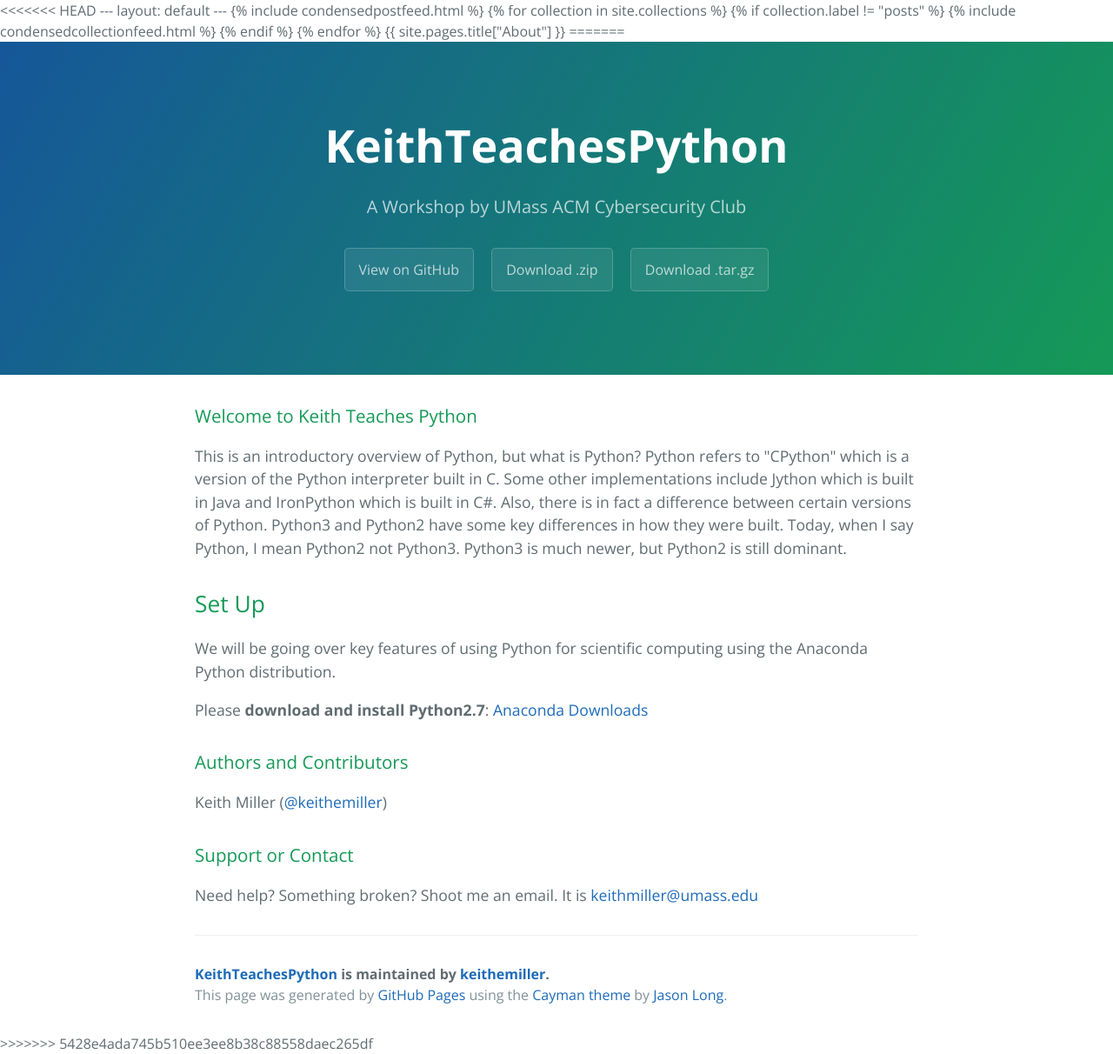
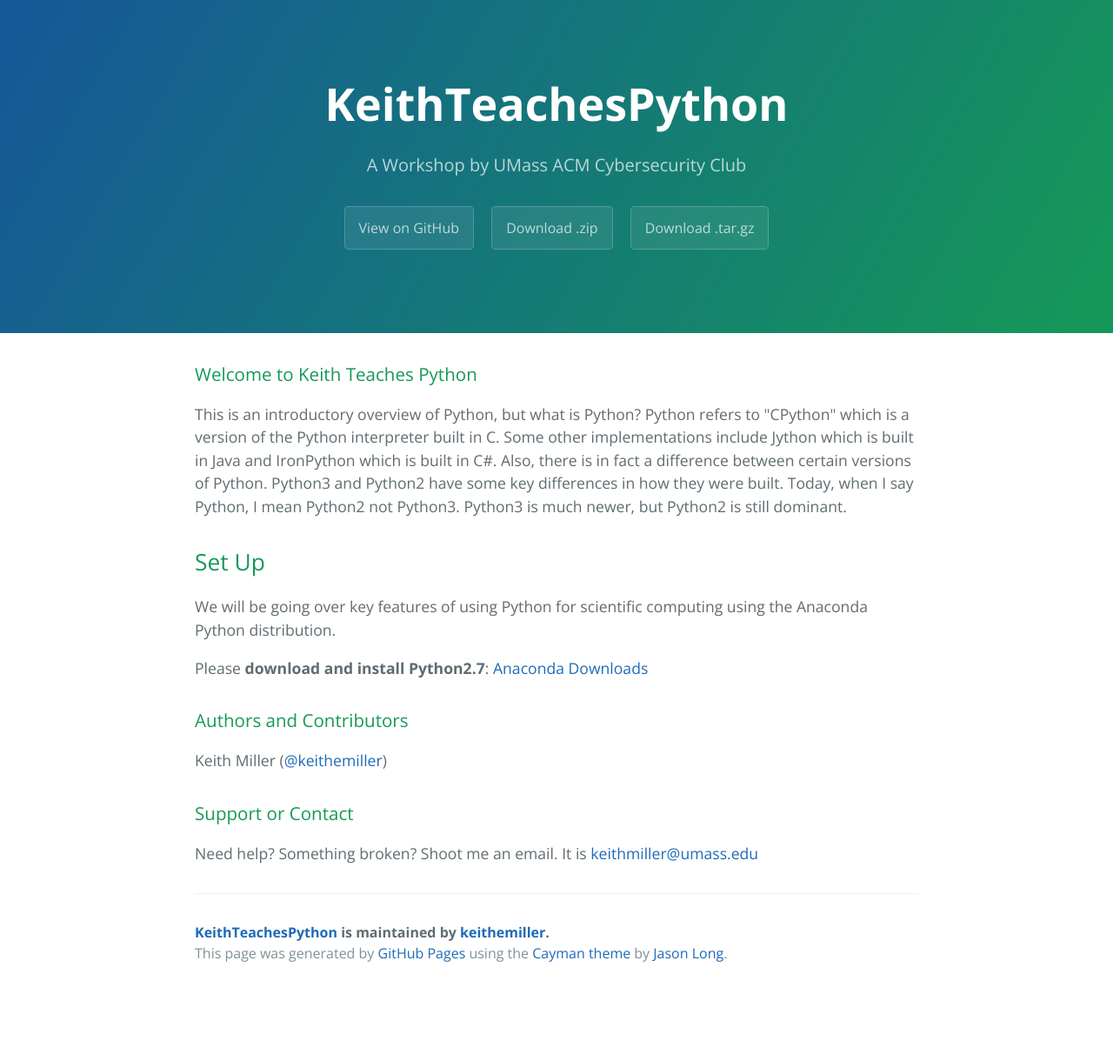
Before and after one commit to keithemiller/KeithTeachesPython, a Jekyll site: the page index.html, which Jekyll copies as it is, in a window 1280 px wide. Shown: the whole page at 87% size. Built offline with Jekyll 4.4.1, drawn with Linux system fonts in a browser that asks for light colours; after the commit the page ends 1140 px from its top, so only the background shows below that.

Commit message:
Create gh-pages branch via GitHub

```diff
--- a/index.html
+++ b/index.html
@@ -1,15 +1,3 @@
-<<<<<<< HEAD
----
-layout: default
----
-{% include condensedpostfeed.html %}
-{% for collection in site.collections %}
-{% if collection.label != "posts" %}
-{% include condensedcollectionfeed.html %}
-{% endif %}
-{% endfor %}
-{{ site.pages.title["About"] }}
-=======
 <!DOCTYPE html>
 <html lang="en-us">
   <head>
@@ -64,4 +52,3 @@
 
   </body>
 </html>
->>>>>>> 5428e4ada745b510ee3ee8b38c88558daec265df
```
